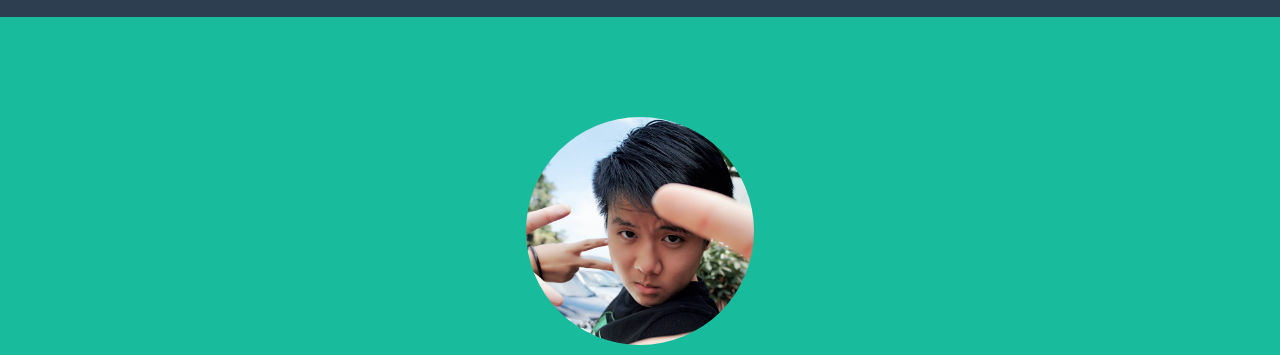
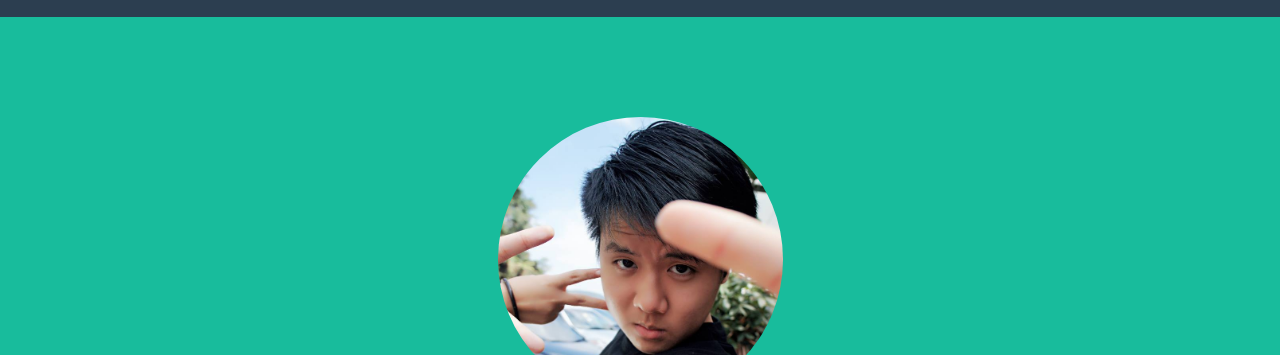
Before and after one commit to shumkj178/seanshum.github.io, a website: page index.html in a window 1280 px wide. Shown: the part 83-438 px from the top of the page. Drawn offline with nearby package versions, Linux system fonts and the light colour scheme.

Commit message:
Change css

```diff
--- a/css/add-on.css
+++ b/css/add-on.css
@@ -15,7 +15,7 @@
 }
 
 .profile-pic {
-    max-width: 20%;
-    max-height: 20%;
+    max-width: 25%;
+    max-height: 25%;
     border-radius: 50%;
 }
```
